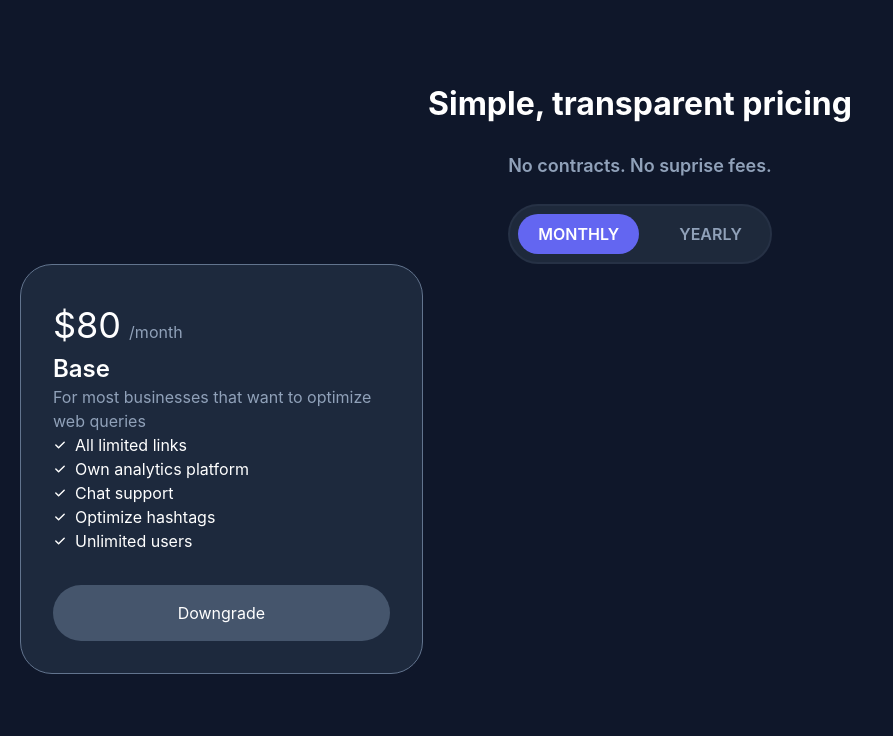
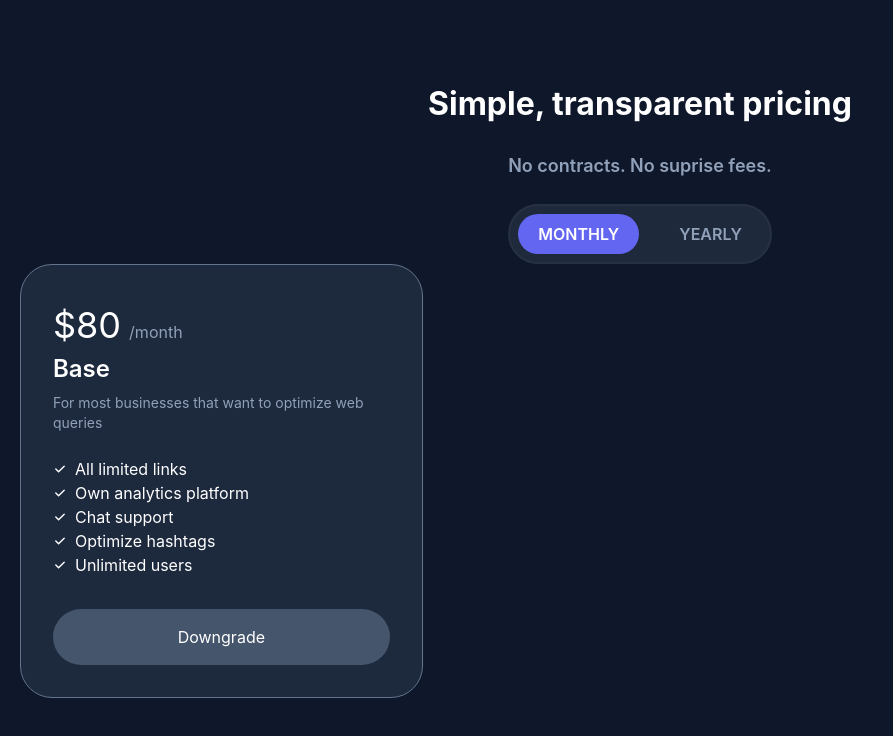
Before and after one commit to ManishNewa/ReactApp, a React (Vite) app: page / in a window 1280 px wide. Shown: the top 736 px of the page, without its empty margins (0-893 px from the left). Built offline with nearby package versions, Linux system fonts and the light colour scheme.

Commit message:
add margins

```diff
--- a/src/App.jsx
+++ b/src/App.jsx
@@ -44,7 +44,7 @@ function App() {
                     <div className="bg-slate-800 text-white p-8 border border-slate-500 flex flex-col rounded-4xl">
                         {/* Popular Tag */}
                         {/* <span>MOST POPULAR</span> */}
-                        <div className="price">
+                        <div className="price mb-2">
                             <div className="flex items-baseline gap-2 my-2">
                                 <h1 className="text-white text-bold text-4xl">
                                     $80
@@ -53,7 +53,7 @@ function App() {
                             </div>
                             <div className="text-2xl font-semibold">Base</div>
                         </div>
-                        <p className="text-slate-400">
+                        <p className="text-slate-400 text-sm mb-6">
                             For most businesses that want to optimize web
                             queries
                         </p>
```
